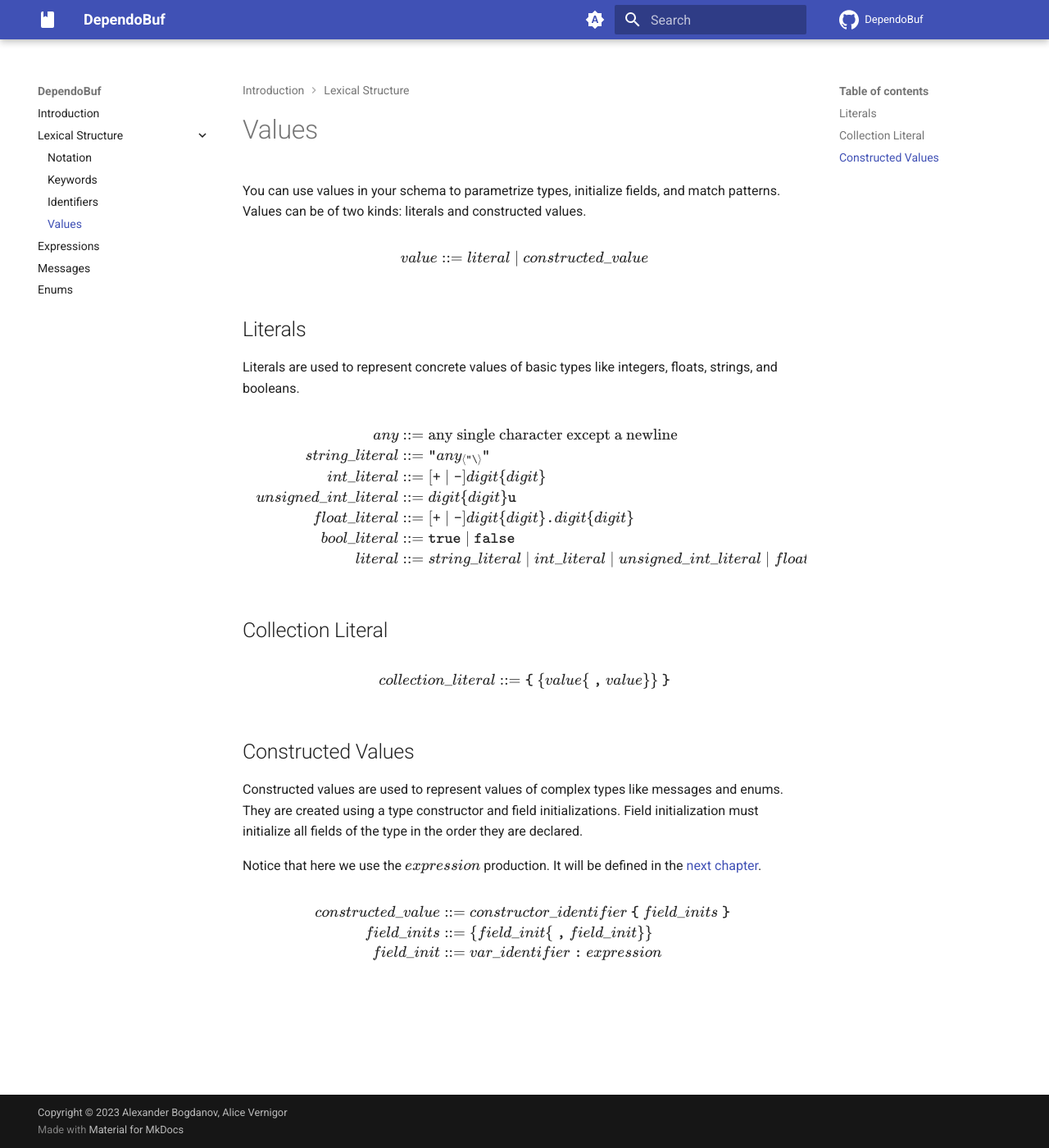
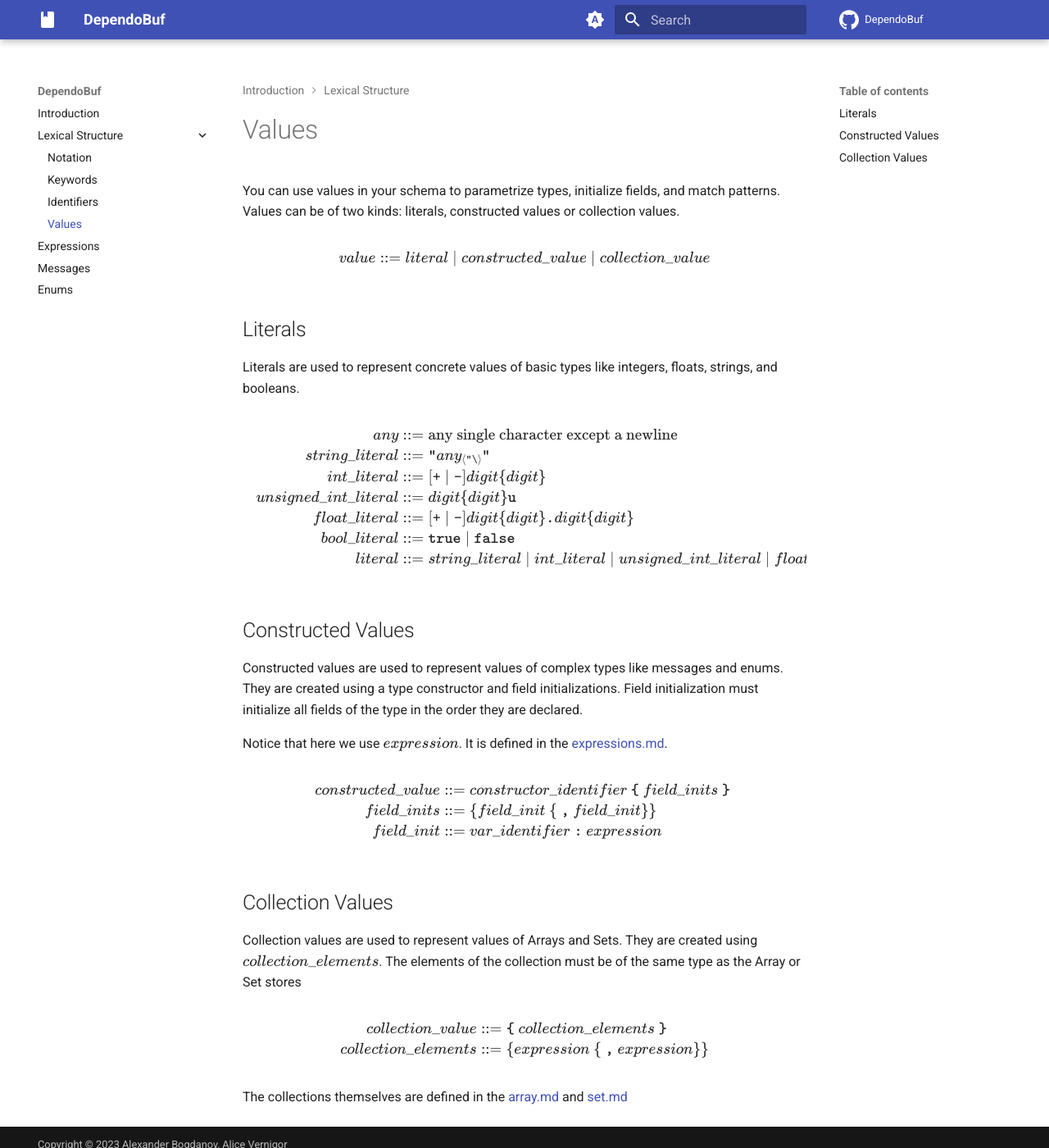
Before and after one commit to SphericalPotatoInVacuum/DependoBuf, an MkDocs documentation site: the page built from docs/lexical-structure/values.md, in a window 1280 px wide and 1400 px high. Shown: the whole window at 82% size. Built offline with MkDocs 1.6.1 and Material for MkDocs 9.7.7, drawn with Linux system fonts in a browser that asks for light colours; comment, search, counter and statistics services are not loaded.

Commit message:
updated parser, lexer and docks

````diff
--- a/docs/collection_types/array.md
+++ b/docs/collection_types/array.md
@@ -14,7 +14,7 @@ message C (b B A{array = {1, 2, 3, 4}}) {
 
 $$
 \begin{align*}
-  array\_access ::=&\ var\_identifier \texttt{[} unsigned\_int\_literal \texttt{]}
+  array\_access ::=&\ var\_identifier \texttt{[} expression \texttt{]}
 \end{align*}
 $$
 
@@ -37,9 +37,9 @@ enum D (array Array Int 3) {
   }
 }
 ```
- Operator | Description         |
-|----------|---------------------|
-| `\|`      | concatenation of two arrays |
+| Operator | Description                 |
+|----------|-----------------------------|
+| `\|\|`   | concatenation of two arrays |
 
 
 ```
@@ -52,6 +52,6 @@ message K (array Array Int 3) {
 }
 
 message P (t T) {
-  k K (t.array1 & t.array2);
+  k K (t.array1 || t.array2);
 }
 ```
--- a/docs/lexical-structure/values.md
+++ b/docs/lexical-structure/values.md
@@ -1,11 +1,11 @@
 # Values
 
 You can use values in your schema to parametrize types, initialize fields, and
-match patterns. Values can be of two kinds: literals and constructed values.
+match patterns. Values can be of two kinds: literals, constructed values or collection values.
 
 $$
 \begin{align*}
-value ::= literal \mid constructed\_value
+value ::= literal \mid constructed\_value \mid collection\_value
 \end{align*}
 $$
 
@@ -26,14 +26,6 @@ literal &::= string\_literal \mid int\_literal \mid unsigned\_int\_literal \mid
 \end{align*}
 $$
 
-## Collection Literal
-
-$$
-\begin{align*}
-collection\_literal &::= \texttt{\{} \ \lbrace value \lbrace ~\texttt{,}~ value \rbrace \rbrace \ \texttt{\}} \\
-\end{align*}
-$$
-
 ## Constructed Values
 
 Constructed values are used to represent values of complex types like messages
@@ -41,13 +33,26 @@ and enums. They are created using a type constructor and field initializations.
 Field initialization must initialize all fields of the type in the order they
 are declared.
 
-Notice that here we use the $expression$ production. It will be defined in the
-[next chapter](../expressions.md).
+Notice that here we use $expression$. It is defined in the [expressions.md](../expressions.md).
 
 $$
 \begin{align*}
 constructed\_value &::= constructor\_identifier ~\texttt{\{}~ field\_inits ~\texttt{\}}~ \\
-field\_inits &::= \lbrace field\_init \lbrace ~\texttt{,}~ field\_init \rbrace \rbrace \\
+field\_inits &::= \lbrace field\_init \ \lbrace ~\texttt{,}~ field\_init \rbrace \rbrace \\
 field\_init &::= var\_identifier ~\texttt{:}~ expression
 \end{align*}
 $$
+
+## Collection Values
+
+Collection values are used to represent values of Arrays and Sets. They are created using $collection\_elements$. The elements of the collection must be of the same type as the Array or Set stores
+
+$$
+\begin{align*}
+collection\_value &::= \texttt{\{} \ collection\_elements \ \texttt{\}} \\
+collection\_elements &::= \lbrace expression \ \lbrace ~\texttt{,}~ expression \rbrace \rbrace \\
+\end{align*}
+$$
+
+
+The collections themselves are defined in the [array.md](../collection_types/array.md) and [set.md](../collection_types/set.md)
````
Also changed, not shown: docs/collection_types/set.md (+7 -7 lines), docs/expressions.md (+7 -2 lines), 3 other files.
